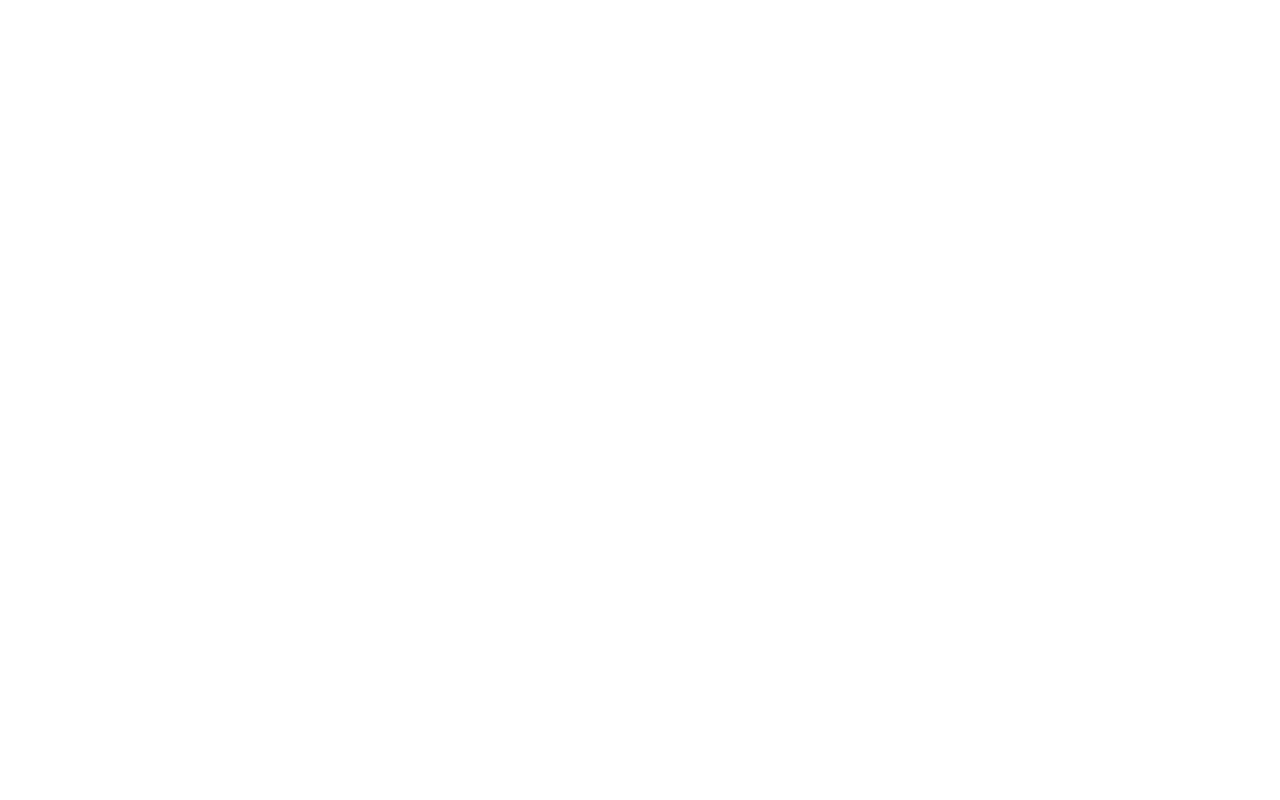
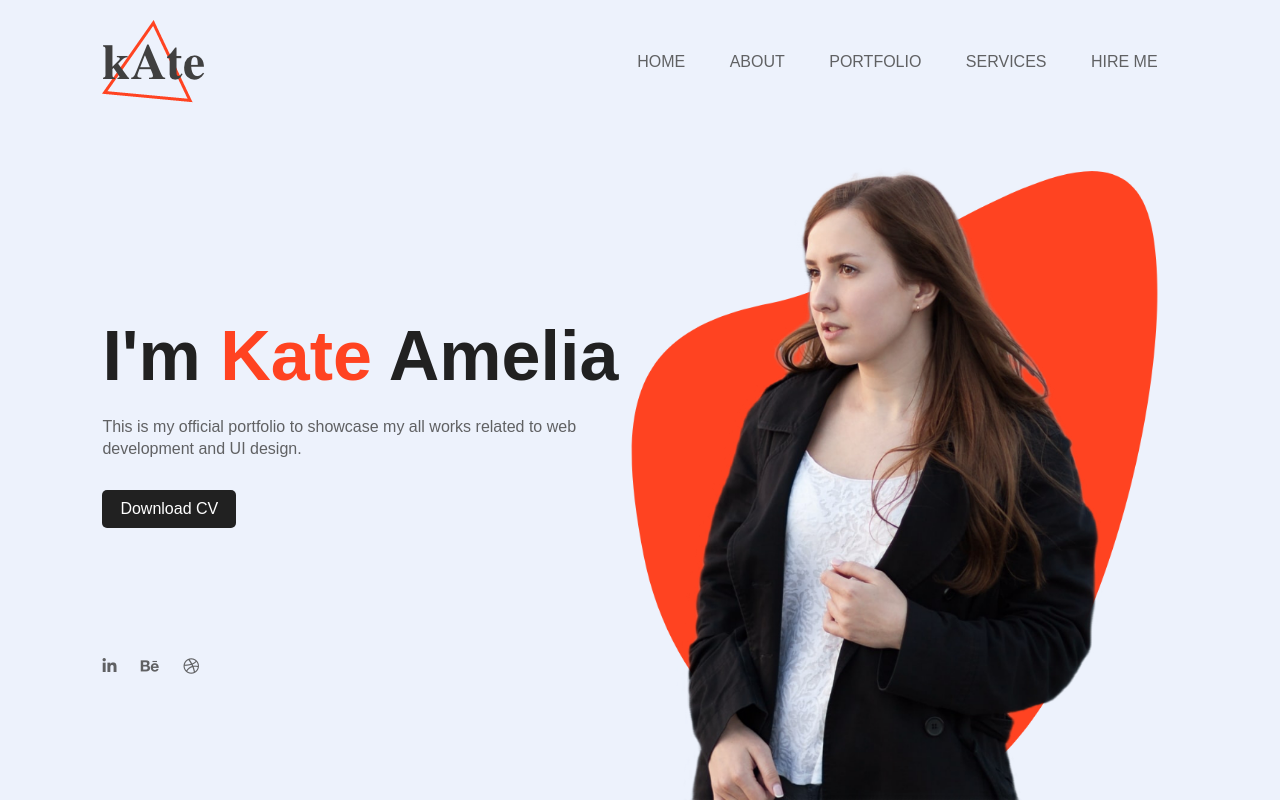
Before and after one commit to naeemtalukder/WebsiteDARKMODE, a plain HTML site: page index.html in a window 1280 px wide. Drawn offline with Linux system fonts and the light colour scheme.

Commit message:
Design done

```diff
--- a/index.html
+++ b/index.html
@@ -4,8 +4,39 @@
     <meta charset="UTF-8">
     <meta name="viewport" content="width=device-width, initial-scale=1.0">
     <title>Website DARK MODE</title>
+    <link rel="stylesheet" href="style.css">
+    <link rel="stylesheet" href="https://cdnjs.cloudflare.com/ajax/libs/font-awesome/6.5.1/css/all.min.css">
 </head>
 <body>
+    <div class="hero">
+        <nav>
+            <img src="images/logo.png" alt="">
+            <ul>
+                <li><a href="">HOME</a></li>
+                <li><a href="">ABOUT</a></li>
+                <li><a href="">PORTFOLIO</a></li>
+                <li><a href="">SERVICES</a></li>
+                <li><a href="">HIRE ME</a></li>
+            </ul>
+        </nav>
 
+        <div class="info">
+            <h1>I'm <span>Kate</span> Amelia</h1>
+            <p>This is my official portfolio to showcase my all works related to web<br> development and UI design.</p>
+            <a href="">Download CV</a>
+        </div>
+
+        <div class="img-box">
+            <img src="images/pattern.png" class="back-img" alt="">
+            <img src="images/girl.png" class="main-img" alt="">
+        </div>
+
+        <div class="social-links">
+            <a href=""><i class="fa-brands fa-linkedin-in"></i></a>
+            <a href=""><i class="fa-brands fa-behance"></i></a>
+            <a href=""><i class="fa-brands fa-dribbble"></i></a>
+        </div>
+
+    </div>
 </body>
 </html>
--- a/style.css
+++ b/style.css
@@ -0,0 +1,93 @@
+*{
+    margin: 0;
+    padding: 0;
+}
+.hero{
+    height: 100vh;
+    width: 100%;
+    background: #edf2fc;
+    font-family: sans-serif;
+    position: relative;
+}
+nav{
+    width: 84%;
+    margin: auto;
+    padding: 20px 0;
+    display: flex;
+    align-items: center;
+    justify-content: space-between;
+}
+.logo{
+    width: 100px;
+    cursor: pointer;
+}
+nav ul li{
+    display: inline-block;
+    list-style: none;
+    margin: 10px 20px;
+}
+nav ul li a{
+    text-decoration: none;
+   color: #606163;
+}
+nav ul li a:hover{
+    color: #ff4321;
+}
+.info{
+    margin-left: 8%;
+    margin-top: 15%;
+}
+.info h1{
+    font-size: 70px;
+    color: #212121;
+    margin-bottom: 20px;
+}
+span{
+    color: #ff4321;
+}
+.info p{
+    color: #606163;
+    line-height: 22px;
+}
+.info a{
+    background: #212121;
+    padding: 10px 18px;
+    text-decoration: none;
+    color: #fff;
+    display: inline-block;
+    margin: 30px 0;
+    border-radius: 5px;
+}
+.img-box{
+    width: 45%;
+    height: 80%;
+    position: absolute;
+    bottom: 0;
+    right: 100px;
+}
+.img-box img{
+    height: 100%;
+    position: absolute;
+    left: 50%;
+    bottom: 0;
+    transform: translateX(-50%);
+    transition: bottom 1s, left 1s;
+}
+.img-box:hover .back-img{
+    bottom: 40px;
+}
+.img-box:hover .main-img{
+    left: 54%;
+}
+.social-links{
+    margin-left: 8%;
+    margin-top: 100px;
+}
+.social-links a{
+    font-style: 30px;
+    color: #606163;
+    margin-right: 20px;
+}
+.social-links a:hover{
+    color: #ff4321;
+}
```
Also changed, not shown: images/girl.png (added), images/logo.png (added), images/moon.png (renamed from dark theme icon/moon.png), images/pattern.png (added), images/sun.png (renamed from dark theme icon/sun.png).
